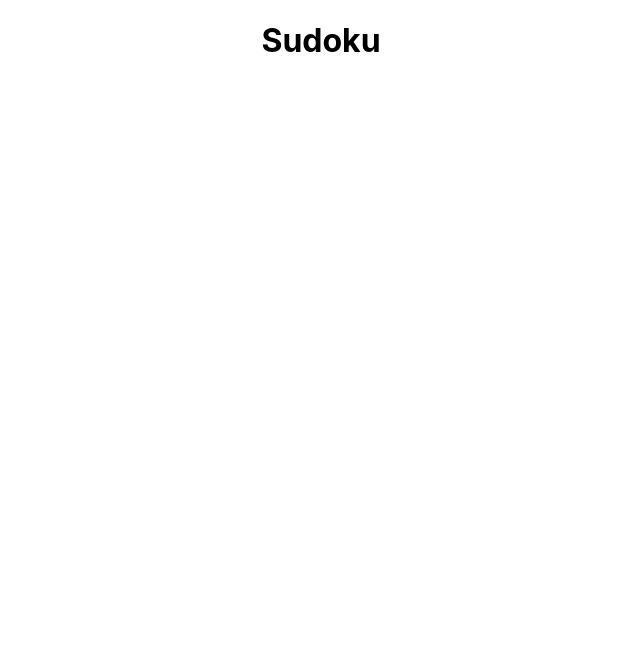
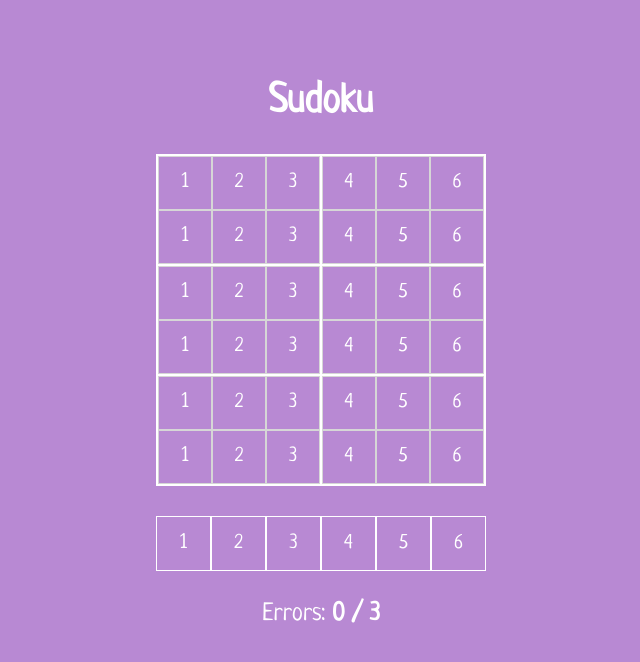
Before and after one commit to Anna-Developer/sudoku, a React (Create React App) app: page / in a window 1280 px wide. Shown: the top 662 px of the page, without its empty margins (319-959 px from the left). Built offline with nearby package versions, Linux system fonts and the light colour scheme.

Commit message:
added the game area

```diff
--- a/package.json
+++ b/package.json
@@ -23,7 +23,7 @@
     "test": "react-scripts test",
     "eject": "react-scripts eject",
     "predeploy": "npm run build",
-    "deploy": "gh-pages -d build",
+    "deploy": "gh-pages -d build"
   },
   "eslintConfig": {
     "extends": [
--- a/src/App.js
+++ b/src/App.js
@@ -4,7 +4,76 @@ function App() {
   return (
     <div className="App">
       <div className="container">
-        <h1>Sudoku</h1>
+        <h1 className="title">Sudoku</h1>
+        <div className="gameArea">
+          <div className="blocks">
+            <div>1</div>
+            <div>2</div>
+            <div>3</div>
+
+            <div>1</div>
+            <div>2</div>
+            <div>3</div>
+          </div>
+          <div className="blocks">
+            <div>4</div>
+            <div>5</div>
+            <div>6</div>
+
+            <div>4</div>
+            <div>5</div>
+            <div>6</div>
+          </div>
+          <div className="blocks">
+            <div>1</div>
+            <div>2</div>
+            <div>3</div>
+
+            <div>1</div>
+            <div>2</div>
+            <div>3</div>
+          </div>
+          <div className="blocks">
+            <div>4</div>
+            <div>5</div>
+            <div>6</div>
+
+            <div>4</div>
+            <div>5</div>
+            <div>6</div>
+          </div>
+          <div className="blocks">
+            <div>1</div>
+            <div>2</div>
+            <div>3</div>
+
+            <div>1</div>
+            <div>2</div>
+            <div>3</div>
+          </div>
+          <div className="blocks">
+            <div>4</div>
+            <div>5</div>
+            <div>6</div>
+
+            <div>4</div>
+            <div>5</div>
+            <div>6</div>
+          </div>
+        </div>
+        <div className="numbers">
+          <div>1</div>
+          <div>2</div>
+          <div>3</div>
+          <div>4</div>
+          <div>5</div>
+          <div>6</div>
+        </div>
+        <div className="errors">
+          <p>
+            Errors: <span><span>0</span> / 3</span>
+          </p>
+        </div>
       </div>
     </div>
   );
--- a/src/App.scss
+++ b/src/App.scss
@@ -1,10 +1,88 @@
 $fontURL: "./fonts/neucha-v12-latin-regular.";
-$bgApp: "#333";
+$fontFamily: "Neucha";
+$bgApp: rgb(184, 137, 211);
+$fontSize: 20px;
+$mainColor: white;
+$mainBorder: 1px solid $mainColor;
+$detailsColor: rgba(174, 99, 218, 0.89);
 
 @mixin wrap {
     display: flex;
     justify-content: center;
     align-items: center;
+}
+@mixin hoverAnimation {
+    transition: 0.3s;
+    &:hover {
+        background-color: $detailsColor;
+    }
+}
+
+* {
+    box-sizing: border-box;
+    margin: 0;
+    padding: 0;
+}
+
+.App {
+    color: $mainColor;
+    font-size: $fontSize;
+    font-family: $fontFamily;
+    background: $bgApp;
+    width: 100%;
+    height: 100vh;
+    padding-top: 80px;
+}
+
+.container {
+    @include wrap();
+    flex-direction: column;
+    grid-gap: 30px;
+    max-width: 360px;
+    margin: 0 auto;
+    padding: 0px 15px;
+}
+
+.gameArea {
+    width: 100%;
+    display: grid;
+    grid-template-columns: repeat(2, 1fr);
+    grid-template-rows: repeat(3, auto);
+    border: $mainBorder;
+    .blocks {
+        display: grid;
+        grid-template-columns: repeat(3, 1fr);
+        grid-template-rows: repeat(2, 1fr);
+        border: $mainBorder;
+
+        div {
+            @include wrap();
+            @include hoverAnimation();
+            max-width: 54px;
+            min-height: 54px;
+            border: 1px solid rgb(214, 214, 214);
+        }
+    }
+}
+.numbers {
+    display: flex;
+    justify-content: space-between;
+    width: 100%;
+
+    div {
+        @include wrap();
+        @include hoverAnimation();
+        border: $mainBorder;
+        width: 55px;
+        height: 55px;
+    }
+}
+.errors {
+    font-size: 25px;
+
+    p > span {
+        font-weight: bold;
+    }
 }
 
 @font-face {
@@ -18,7 +96,3 @@ $bgApp: "#333";
         /* Modern Browsers */ url($fontURL + "ttf") format("truetype"),
         /* Safari, Android, iOS */ url($fontURL + "svg#Neucha") format("svg"); /* Legacy iOS */
 }
-.App {
-    @include wrap();
-    background: $bgApp;
-}
```
Also changed, not shown: public/index.html (line endings or trailing spaces).
